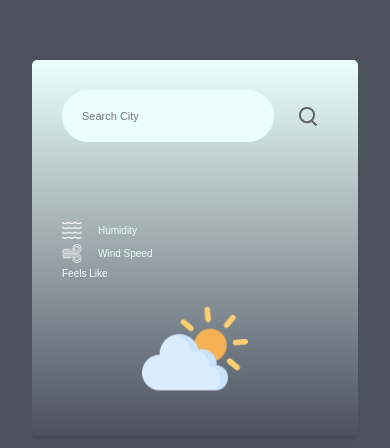
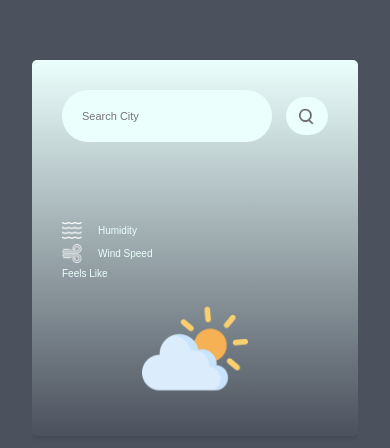
Before and after one commit to HabibAdavize/react-projects, a React (Vite) app in the folder weather-app/: page / in a window 390 px wide. Shown: the part 206-654 px from the top of the page. Built offline with nearby package versions, Linux system fonts and the light colour scheme.

Commit message:
Bugg fixed

```diff
--- a/weather-app/src/Components/WeatherApp/style.css
+++ b/weather-app/src/Components/WeatherApp/style.css
@@ -14,7 +14,7 @@
     box-shadow: 0 2px 5px rgba(0, 0, 0, 0.1);
     padding: 30px;
     width: 100%;
-    max-width: 400px;
+    max-width: 600px;
 }
 
 .card-body {
@@ -67,22 +67,25 @@
     align-items: center;
     justify-content: center;
     border-radius: 40px;
-    width: 78px;
+    width: 84px;
     height: 78px;
     cursor: pointer;
-    /*background-color: #ebfffc;*/
+    background-color: #ebfffc;
 }
 @media (max-width: 768px) {
     .search-icon {
-         width: 60px;
-         height: 60px;
+         width: 74px;
+         height: 58px;
      }
  }
 
  @media (max-width: 480px) {
     .search-icon {
-         width: 50px;
-         height: 50px;
+         width: 54px;
+         height: 38px;
+     }
+     .search-icon img{
+        width: 15px;
      }
  }
 
```
